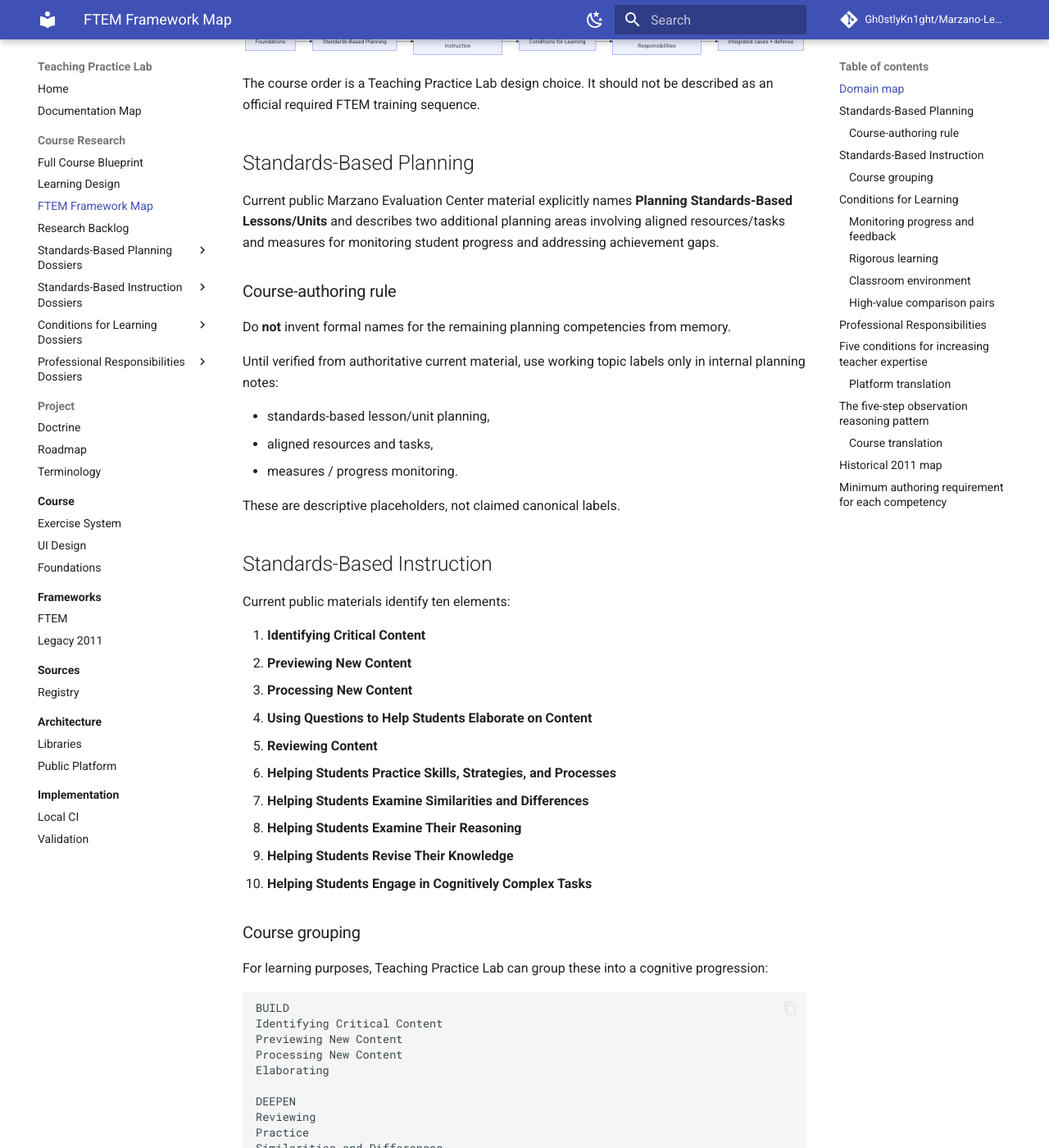
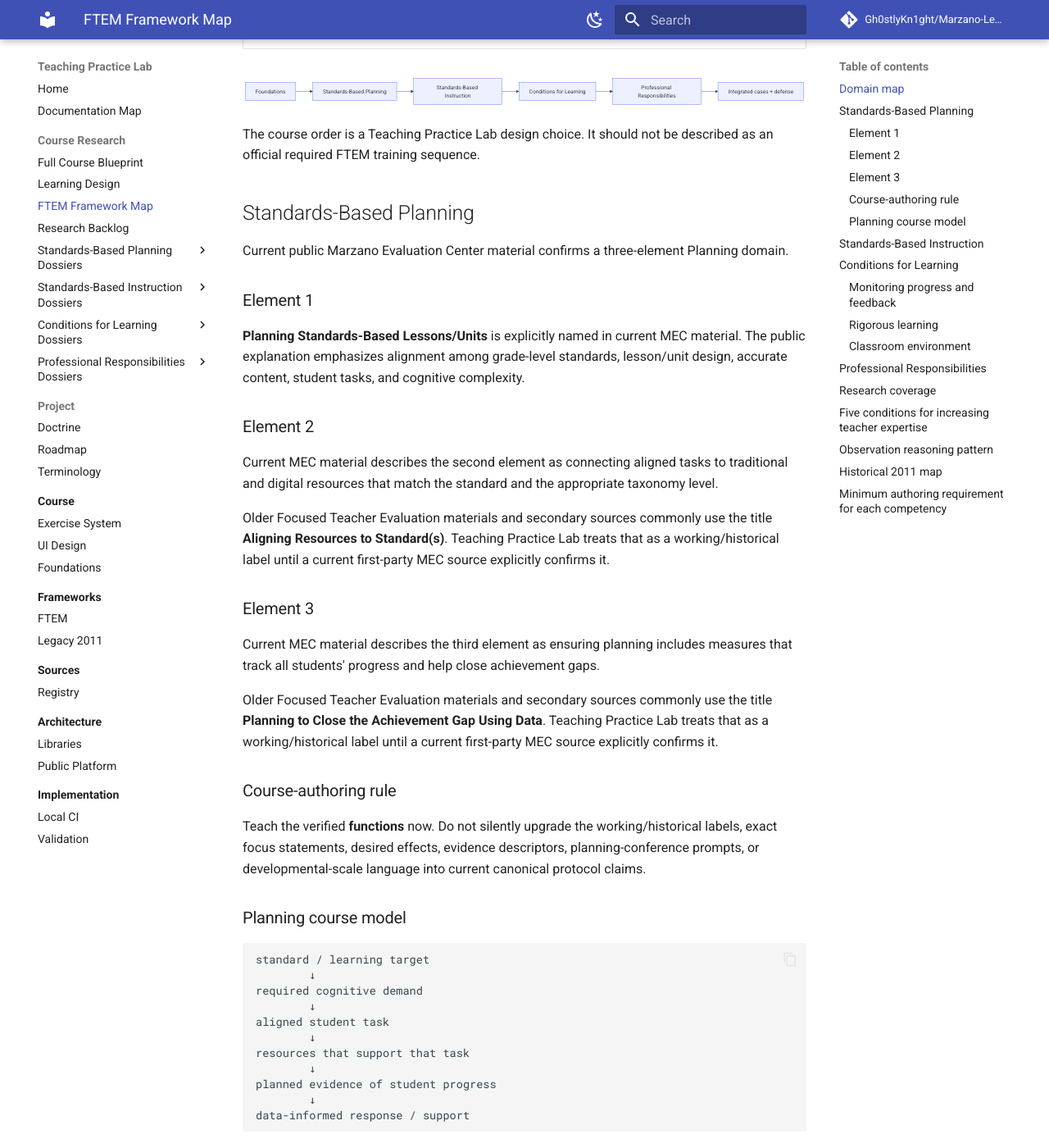
Before and after one commit to Gh0stlyKn1ght/Marzano-Learning-Map, an MkDocs documentation site: the page built from docs/course/framework-map.md, in a window 1280 px wide and 1400 px high, scrolled down 644 px. Shown: the whole window at 82% size. Built offline with MkDocs 1.6.1 and Material for MkDocs 9.7.7, drawn with Linux system fonts in a browser that asks for light colours; comment, search, counter and statistics services are not loaded; some of the changed text lies outside the part shown.

Commit message:
research: complete planning framework baseline

````diff
--- a/docs/course/framework-map.md
+++ b/docs/course/framework-map.md
@@ -2,16 +2,16 @@
 
 This document is the **course-authoring map**, not a replacement for an official Marzano rubric or evaluator protocol.
 
-Teaching Practice Lab uses the current public Marzano Evaluation Center materials as the primary source for the modern framework. The current model is presented as **23 competencies across four domains**.
+Teaching Practice Lab uses current public Marzano Evaluation Center material as the primary source for the modern framework. The current model is presented as **23 competencies across four domains**.
 
 ## Domain map
 
-| Domain | Count | Course status |
+| Domain | Count | Course research status |
 |---|---:|---|
-| Standards-Based Planning | 3 | Exact full labels still being source-verified |
-| Standards-Based Instruction | 10 | Public current labels available |
-| Conditions for Learning | 7 | Public current labels available |
-| Professional Responsibilities | 3 | Public current labels available |
+| Standards-Based Planning | 3 | Public-source functional baseline complete; exact current titles for Elements 2 and 3 still unresolved |
+| Standards-Based Instruction | 10 | Public-source baseline complete |
+| Conditions for Learning | 7 | Public-source baseline complete |
+| Professional Responsibilities | 3 | Public-source baseline complete |
 
 ```mermaid
 flowchart LR
@@ -26,19 +26,54 @@
 
 ## Standards-Based Planning
 
-Current public Marzano Evaluation Center material explicitly names **Planning Standards-Based Lessons/Units** and describes two additional planning areas involving aligned resources/tasks and measures for monitoring student progress and addressing achievement gaps.
+Current public Marzano Evaluation Center material confirms a three-element Planning domain.
+
+### Element 1
+
+**Planning Standards-Based Lessons/Units** is explicitly named in current MEC material. The public explanation emphasizes alignment among grade-level standards, lesson/unit design, accurate content, student tasks, and cognitive complexity.
+
+### Element 2
+
+Current MEC material describes the second element as connecting aligned tasks to traditional and digital resources that match the standard and the appropriate taxonomy level.
+
+Older Focused Teacher Evaluation materials and secondary sources commonly use the title **Aligning Resources to Standard(s)**. Teaching Practice Lab treats that as a working/historical label until a current first-party MEC source explicitly confirms it.
+
+### Element 3
+
+Current MEC material describes the third element as ensuring planning includes measures that track all students' progress and help close achievement gaps.
+
+Older Focused Teacher Evaluation materials and secondary sources commonly use the title **Planning to Close the Achievement Gap Using Data**. Teaching Practice Lab treats that as a working/historical label until a current first-party MEC source explicitly confirms it.
 
 ### Course-authoring rule
 
-Do **not** invent formal names for the remaining planning competencies from memory.
+Teach the verified **functions** now. Do not silently upgrade the working/historical labels, exact focus statements, desired effects, evidence descriptors, planning-conference prompts, or developmental-scale language into current canonical protocol claims.
 
-Until verified from authoritative current material, use working topic labels only in internal planning notes:
+### Planning course model
 
-- standards-based lesson/unit planning,
-- aligned resources and tasks,
-- measures / progress monitoring.
+```text
+standard / learning target
+        ↓
+required cognitive demand
+        ↓
+aligned student task
+        ↓
+resources that support that task
+        ↓
+planned evidence of student progress
+        ↓
+data-informed response / support
+```
 
-These are descriptive placeholders, not claimed canonical labels.
+High-value Planning comparisons:
+
+- lesson/unit alignment vs resource alignment,
+- resource alignment vs engagement,
+- planning with data vs formative assessment,
+- planning with data vs feedback,
+- planning with data vs high expectations,
+- planning for complexity vs students actually engaging in complex tasks.
+
+See `docs/course/dossiers/standards-based-planning/` for the research dossiers and canonical-title status note.
 
 ## Standards-Based Instruction
 
@@ -55,31 +90,7 @@
 9. **Helping Students Revise Their Knowledge**
 10. **Helping Students Engage in Cognitively Complex Tasks**
 
-### Course grouping
-
-For learning purposes, Teaching Practice Lab can group these into a cognitive progression:
-
-```text
-BUILD
-Identifying Critical Content
-Previewing New Content
-Processing New Content
-Elaborating
-
-DEEPEN
-Reviewing
-Practice
-Similarities and Differences
-
-ANALYZE / REVISE
-Examine Reasoning
-Revise Knowledge
-
-USE
-Cognitively Complex Tasks
-```
-
-This grouping is a Teaching Practice Lab instructional organization based on the progression described in current public Marzano materials. It should not be represented as a separate official domain structure.
+For learning purposes, Teaching Practice Lab can organize them around building knowledge, deepening/practice, analysis/revision, and knowledge utilization. This organization must remain distinguishable from official domain structure.
 
 ## Conditions for Learning
 
@@ -101,17 +112,7 @@
 6. **Establishing and Maintaining Effective Relationships in Student-Centered Classrooms**
 7. **Communicating High Expectations for Each Student to Close the Achievement Gap**
 
-### High-value comparison pairs
-
-The course should explicitly compare:
-
-- formative assessment **vs** feedback,
-- student interaction **vs** engagement,
-- engagement **vs** visible compliance,
-- relationships **vs** permissiveness,
-- high expectations **vs** giving every learner the exact same support.
-
-The comparison explanations must be sourced and/or clearly marked as Teaching Practice Lab analysis when they go beyond official wording.
+High-value comparisons include formative assessment vs feedback, interaction vs engagement, engagement vs compliance, relationships vs permissiveness, and high expectations vs identical treatment.
 
 ## Professional Responsibilities
 
@@ -121,14 +122,32 @@
 2. **Maintaining Expertise in Content and Pedagogy**
 3. **Promoting Teacher Leadership and Collaboration**
 
-These should not become filler pages. Each page needs a real professional problem and decision context.
+These pages should be built around real professional decisions rather than generic professionalism language.
 
-Examples of useful course questions:
+## Research coverage
 
-- What does maintaining expertise actually look like over time?
-- When does collaboration improve instruction rather than merely increase meetings?
-- What is the boundary between professional judgment and district procedure?
-- How can a teacher explain professional growth using evidence rather than generic statements?
+Teaching Practice Lab now has a public-source baseline across the complete FTEM structure:
+
+```text
+Standards-Based Planning          3 / 3 functions researched
+Standards-Based Instruction     10 / 10 elements researched
+Conditions for Learning          7 / 7 elements researched
+Professional Responsibilities    3 / 3 elements researched
+------------------------------------------------------------
+Total                            23 / 23
+```
+
+The remaining research problem is no longer basic coverage. It is **protocol depth and calibration**:
+
+- exact current focus statements,
+- exact desired effects,
+- official evidence descriptors,
+- authorized technique examples,
+- developmental-scale wording,
+- observer calibration,
+- post-observation reasoning,
+- current model-version history,
+- NJ/district implementation context.
 
 ## Five conditions for increasing teacher expertise
 
@@ -142,29 +161,11 @@
 
 These should influence the **course architecture**, but they are not additional FTEM teacher competencies.
 
-### Platform translation
+## Observation reasoning pattern
 
-| Expertise condition | Teaching Practice Lab implementation |
-|---|---|
-| Common language | precise definitions, diagrams, comparisons, vocabulary in context |
-| Focused feedback + deliberate practice | one practice at a time, scenarios, targeted corrections |
-| Observe + discuss | classroom cases, observation analysis, defense prompts |
-| Clear criteria | explicit desired effect, evidence, false positives, adaptation criteria |
-| Recognition of progress | self-checks and increasingly difficult cases rather than XP/ranks |
+The current FTEM overview describes a process centered on identifying the instructional strategy, monitoring the desired effect, examining student evidence, adapting when the desired effect is not sufficiently present, and using evidence in final/post-observation judgment.
 
-## The five-step observation reasoning pattern
-
-The current FTEM overview describes a structured observation process that, at a high level, asks observers to:
-
-1. identify the instructional element/strategy and whether it is being used appropriately,
-2. identify how the teacher monitors for the desired effect,
-3. determine the extent to which students demonstrate that effect,
-4. examine whether the teacher adapts when the desired effect is not sufficiently widespread,
-5. use student evidence to inform the final judgment and post-observation discussion.
-
-Teaching Practice Lab should learn from this reasoning pattern without cloning proprietary protocols or presenting itself as observer certification.
-
-### Course translation
+Teaching Practice Lab can translate that into a learning sequence:
 
 ```text
 What are you trying to accomplish?
@@ -184,16 +185,11 @@
 Can you defend the decision?
 ```
 
+The platform must not present itself as official observer certification or reproduce proprietary protocols.
+
 ## Historical 2011 map
 
 The legacy 2011 Learning Map remains useful for lineage and vocabulary history. It should live in the course as **framework history**, not as the primary current learning track.
-
-Useful historical questions:
-
-- Which older Design Questions were consolidated into current FTEM domains?
-- Which ideas survived but changed organization?
-- Why did the framework move toward fewer, higher-leverage competencies?
-- How did the emphasis on desired effect/student evidence become more explicit?
 
 Do not reproduce the full historical proprietary map in public course content.
 
@@ -201,17 +197,17 @@
 
 A competency is not ready to publish until the course can answer:
 
-1. canonical name and domain,
+1. canonical name and domain, or explicit unresolved-title status,
 2. source status,
 3. plain-language explanation,
-4. instructional problem,
+4. instructional/professional problem,
 5. mechanism,
-6. desired effect,
+6. desired effect or explicit source gap,
 7. evidence examples,
 8. false positives / non-examples,
 9. neighboring competencies and distinctions,
-10. adaptation triggers,
-11. plausible adaptations,
+10. adaptation/improvement triggers,
+11. plausible responses,
 12. at least one computer-science classroom example,
 13. retrieval prompts,
 14. practitioner scenario,
````
